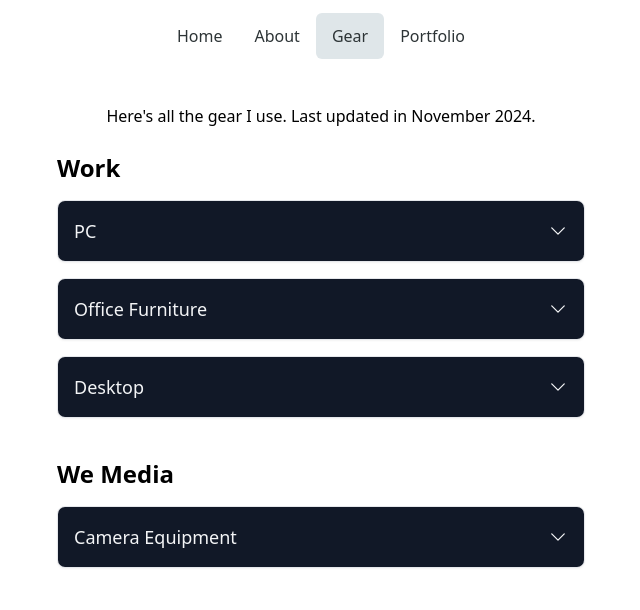
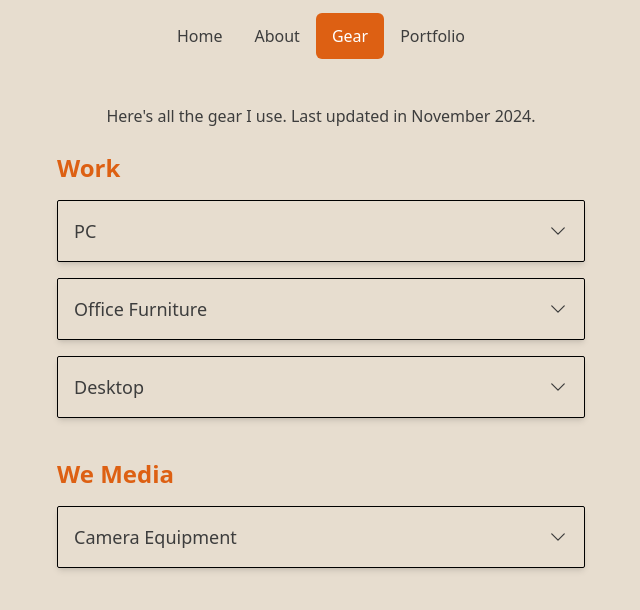
Before and after one commit to ziku10121/leo-web-intro, a Vue app: page /gear in a window 1280 px wide. Shown: the top 610 px of the page, without its empty margins (319-959 px from the left). Built offline with nearby package versions, Linux system fonts and the light colour scheme; a web font is replaced by a local one.

Commit message:
調整樣式調整配色

```diff
--- a/index.html
+++ b/index.html
@@ -31,6 +31,10 @@
     <style>
       @import url("https://fonts.googleapis.com/css2?family=Castoro:ital@0;1&family=Noto+Sans+TC:wght@100..900&display=swap");
       @import url("https://fonts.googleapis.com/css2?family=Castoro:ital@0;1&family=Noto+Sans+TC:wght@100..900&family=Roboto:ital,wght@0,100;0,300;0,400;0,500;0,700;0,900;1,100;1,300;1,400;1,500;1,700;1,900&display=swap");
+
+      body{
+        background-color:var(--app-bg-color);
+      }
     </style>
   </head>
   <body>
--- a/src/layouts/DefaultLayout.vue
+++ b/src/layouts/DefaultLayout.vue
@@ -3,5 +3,5 @@ import Sidebar from "@/layouts/components/Sidebar/index.vue";
 </script>
 <template>
   <Sidebar></Sidebar>
-  <router-view> </router-view>
+  <router-view></router-view>
 </template>
--- a/src/layouts/components/Nav/index.vue
+++ b/src/layouts/components/Nav/index.vue
@@ -25,11 +25,11 @@ const goPage = (pathName) => {
     :class="isLogo ? 'justify-between' : 'justify-center'"
   >
     <a v-if="isLogo" class="shrink-0 text-primary" href="/"></a>
-    <ul class="flex">
+    <ul class="flex nav">
       <li class="transform hover:scale-105 duration-200">
         <a
-          class="px-4 py-3 text-primary text-md text-center rounded-md hover:text-breeze transition-colors duration-200"
-          :class="route.name === 'Home' ? 'bg-cityLight' : ''"
+          class="px-4 py-3 text-primary text-md text-center rounded-md duration-200 "
+          :class="route.name === 'Home' ? 'active' : ''"
           href="/"
           @click.prevent="goPage('Home')"
         >
@@ -38,8 +38,8 @@ const goPage = (pathName) => {
       </li>
       <li class="transform hover:scale-105 duration-200">
         <a
-          class="px-4 py-3 text-primary text-md text-center rounded-md hover:text-breeze transition-colors duration-200"
-          :class="route.name === 'About' ? 'bg-cityLight' : ''"
+          class="px-4 py-3 text-primary text-md text-center rounded-md duration-200"
+          :class="route.name === 'About' ? 'active' : ''"
           href="/about"
           @click.prevent="goPage('About')"
         >
@@ -48,8 +48,8 @@ const goPage = (pathName) => {
       </li>
       <li class="transform hover:scale-105 duration-200">
         <a
-          class="px-4 py-3 text-primary text-md text-center rounded-md hover:text-breeze transition-colors duration-200"
-          :class="route.name === 'Gear' ? 'bg-cityLight' : ''"
+          class="px-4 py-3 text-primary text-md text-center rounded-md duration-200"
+          :class="route.name === 'Gear' ? 'active' : ''"
           href="/gear"
           @click.prevent="goPage('Gear')"
         >
@@ -58,8 +58,8 @@ const goPage = (pathName) => {
       </li>
       <li class="transform hover:scale-105 duration-200">
         <a
-          class="px-4 py-3 text-primary text-md text-center rounded-md hover:text-breeze transition-colors duration-200"
-          :class="route.name === 'Portfolio' ? 'bg-cityLight' : ''"
+          class="px-4 py-3 text-primary text-md text-center rounded-md duration-200"
+          :class="route.name === 'Portfolio' ? 'active' : ''"
           href="/portfolio"
           @click.prevent="goPage('Portfolio')"
         >
--- a/src/layouts/components/Nav/style.scss
+++ b/src/layouts/components/Nav/style.scss
@@ -0,0 +1,19 @@
+.nav{
+  a{
+    color:var(--app-text-color);
+
+    :hover{
+      color:var(--app-text-hover-color);
+      background: var(--app-text-hover-bg-color);
+    }
+  }
+}
+a{
+  &:hover{
+    color:var(--app-nav-hover-color);
+  }
+  &.active{
+    color:var(--app-nav-active-color);
+    background-color: var(--app-nav-active-bg-color);
+  }
+}
--- a/src/styles/basic/_root.scss
+++ b/src/styles/basic/_root.scss
@@ -1,3 +1,27 @@
 :root {
+  --color-bg:#E7DDCF;
+  --color-bg-light: #DBCAB6;
+  --color-bg-dark:#181818;
+  --color-txt: #3D3D3D;
+  --color-orange:#DD6013;
+  --color-orange-dark:#96410D;
+  --color-green: #789904;
+  --color-white: #ffffff;
+
+
   --font-style: "Roboto" "Noto Sans TC", sans-serif;
+  --app-bg-color:var(--color-bg);
+  --app-text-color:var(--color-txt);
+  --app-nav-hover-color:var(--color-orange);
+  --app-nav-active-color:var(--color-white);
+  --app-nav-active-bg-color:var(--color-orange);
+
+  /*Media Icon*/
+  --media-icon-color:var(--color-bg-dark);
+  --media-icon-hover-color:var(--color-txt);
+
+  /*Card*/
+  --card-title-hover-text-color:var(--color-orange);
+  --card-item-bg-color:var(--color-bg);
+  --card-item-hover-bg-color:var(--color-bg-light);
 }
--- a/src/styles/custom.scss
+++ b/src/styles/custom.scss
@@ -3,6 +3,7 @@ body {
   font-optical-sizing: auto;
   font-weight: 400;
   font-style: normal;
+  color:var(--app-text-color);
 }
 
 ul {
@@ -13,3 +14,74 @@ a {
   text-decoration: none;
   color: #2d3436;
 }
+
+h3{
+  color:var(--color-orange);
+}
+
+.card{
+  color:var(--app-text-color);
+
+  .card-title{
+    background-color: var(--card-bg-color);
+
+    &:hover{
+      color:var(--card-title-hover-text-color)
+    }
+  }
+  .card-content{
+    background-color: var(--card-bg-color);
+  }
+  .card-item{
+    a{
+      &:hover{
+        background-color:var(--card-item-hover-bg-color);
+      }
+    }
+  }
+}
+
+.portfolio-card{
+
+  &:hover{
+    h5{
+      color:var(--card-title-hover-text-color);
+    }
+  }
+
+  .card-tag{
+    color:var(--color-green);
+    border:1px solid;
+    border-color:var(--color-green);
+
+    &:hover{
+      color:var(--color-white);
+      background-color:var(--color-green);
+    }
+  }
+}
+
+.portfolio-effects {
+  z-index: 1;
+  position: relative;
+  font-size: inherit;
+  font-family: inherit;
+  outline: none;
+  overflow: hidden;
+
+  &::after{
+    content: '';
+    z-index: 2;
+    background-color: hsla(0, 0%, 100%, 0.2);;
+    position: absolute;
+    top: -50%;
+    bottom: -50%;
+    width: 2em;
+    transform: translate3d(-1000%, 0, 0) rotate(35deg);
+  }
+
+  &:hover::after {
+    transition: transform 0.6s ease-in-out;
+    transform: translate3d(1700%, 0, 0) rotate(35deg);
+  }
+}
--- a/src/views/About/index.vue
+++ b/src/views/About/index.vue
@@ -66,7 +66,7 @@ const workData = ref([
   <div class="mx-auto max-w-[576px] px-6 pt-6 md:pt-12 pb-16">
     <!-- About -->
     <div class="about md:gap-4 mb-6">
-      <h2 class="text-3xl font-bold mb-4">About</h2>
+      <h3 class="text-3xl font-bold mb-4">About</h3>
       <div class="flex flex-col gap-3">
         <p>大家好！我是Leo。目前生活在台北的一個北漂青年。</p>
         <p>
@@ -76,13 +76,13 @@ const workData = ref([
           <p class="mb-2 md:mb-4">
             除了工作之餘，我平常生活也離不開以下幾件事：
           </p>
-          <div>
+          <div class="interest-container">
             <div v-for="interest in interestData" class="flex items-top mt-2">
-              <div class="mr-3 text-xl">
+              <div class="mr-3 text-xl interest-icon">
                 <ion-icon :name="interest.icon"></ion-icon>
               </div>
               <div>
-                <span class="font-bold text-md">{{ interest.title }}</span>
+                <span class="font-bold text-md interest-title">{{ interest.title }}</span>
                 <span>{{ interest.text }}</span>
               </div>
             </div>
@@ -92,7 +92,7 @@ const workData = ref([
     </div>
     <!-- Education -->
     <div class="education md:gap-4 mb-6">
-      <h2 class="text-3xl font-bold mb-4">Education</h2>
+      <h3 class="text-3xl font-bold mb-4">Education</h3>
       <div>
         <div class="flex flex-col text-lg" v-for="education in educationData">
           <div class="school-name mb-1">
@@ -108,7 +108,7 @@ const workData = ref([
     </div>
     <!-- Work -->
     <div class="work">
-      <h2 class="text-3xl font-bold mb-4">Work</h2>
+      <h3 class="text-3xl font-bold mb-4">Work</h3>
       <p class="mb-5">
         我專注於 JavaScript、Vue、ASP.NET Web API、網頁開發、UI/UX
         設計及產品設計，並持續深化現有的知識領域。同時，我也積極學習新事物，不僅限於工作領域，並拓展自己的視野與技能，保持對創新和變化的開放態度。
@@ -142,4 +142,13 @@ const workData = ref([
     </div>
   </div>
 </template>
-<style lang="scss" scoped></style>
+<style lang="scss" scoped>
+.interest-container{
+  .interest-icon{
+    color:var(--color-green);
+  }
+  .interest-title{
+    color:var(--color-green);
+  }
+}
+</style>
--- a/src/views/Gear/index.vue
+++ b/src/views/Gear/index.vue
@@ -116,12 +116,12 @@ function getImageUrl(relativePath) {
       <div class="flex flex-col" v-for="gearItem in gearData">
         <h3 class="text-2xl font-bold mt-6 mb-4">{{ gearItem.category }}</h3>
         <div
-          class="mb-4 divide-y divide-gray-100 overflow-hidden rounded-lg border border-gray-200 bg-white shadow-sm"
+          class="mb-4 overflow-hidden rounded-sm border border-black shadow-md card"
           v-for="gear in gearItem.data"
         >
           <details class="group">
             <summary
-              class="flex cursor-pointer list-none items-center justify-between p-4 text-lg font-medium text-gray-100 bg-gray-900"
+              class="flex cursor-pointer list-none items-center justify-between p-4 text-lg hover:font-bold card-title"
             >
               {{ gear.title }}
               <div class="text-secondary-500">
@@ -142,13 +142,13 @@ function getImageUrl(relativePath) {
               </div>
             </summary>
             <div
-              class="flex flex-col gap-3 border-t border-t-gray-100 p-4 text-secondary-500"
+              class="flex flex-col gap-3 border-t border-t-black p-4 text-secondary-500 card-content"
             >
-              <div class="space-y-4 w-full" v-for="childItem in gear.itemsData">
+              <div class="space-y-4 w-full card-item" v-for="childItem in gear.itemsData">
                 <a
                   :href="childItem.linkUrl"
                   target="_blank"
-                  class="block w-full px-4 py-3 border rounded-lg bg-gray-100 hover:bg-gray-300 duration-200"
+                  class="block w-full px-4 py-3 border border-gray-900 rounded-lg duration-200"
                 >
                   <div class="flex items-center">
                     <div class="flex-grow">
--- a/src/views/Portfolio/index.vue
+++ b/src/views/Portfolio/index.vue
@@ -15,31 +15,31 @@ const portfolioListData = [
 
 <template>
   <div class="mx-auto max-w-[576px] px-6 pt-6 md:pt-12 pb-16">
-    <h2 class="text-2xl font-bold py-5 md:py-6">My Portfolio</h2>
+    <h3 class="text-2xl font-bold py-5 md:py-6">My Portfolio</h3>
 
     <div class="flex flex-col gap-5">
       <template v-for="portfolio in portfolioListData">
         <a
           :href="portfolio.linkUrl"
-          class="flex flex-col items-center md:flex-row md:max-w-xl bg-white border border-gray-200 rounded-lg shadow hover:bg-gray-100 dark:border-gray-700 dark:bg-gray-800 dark:hover:bg-gray-700"
+          class="flex flex-col items-center md:flex-row md:max-w-xl border border-black rounded-md shadow-sm hover:shadow-lg portfolio-card portfolio-effects"
         >
           <img
-            class="object-cover w-full rounded-t-lg h-48 md:h-60 md:w-48 md:rounded-none md:rounded-s-lg"
+            class="object-cover w-full rounded-t-md h-48 md:h-60 md:w-48 md:rounded-none md:rounded-s-md"
             :src="portfolio.imgSrc"
             alt="IMG"
           />
           <div class="flex flex-col justify-between p-4 leading-normal">
             <h5
-              class="mb-2 text-2xl font-bold tracking-tight text-gray-900 dark:text-white"
+              class="mb-2 text-2xl font-bold tracking-tight"
             >
               {{ portfolio.name }}
             </h5>
-            <p class="mb-3 font-normal text-gray-700 dark:text-gray-400">
+            <p class="mb-3 font-normal">
               {{ portfolio.describe }}
             </p>
             <div class="flex flex-wrap gap-2">
               <div
-                class="flex items-center px-2 py-2 text-sm font-medium text-center text-white bg-blue-700 rounded-lg hover:bg-blue-800 focus:ring-4 focus:outline-none focus:ring-blue-300"
+                class="flex items-center px-2 py-1 text-sm font-medium text-center rounded-lg card-tag duration-300"
                 v-for="tag in portfolio.tags"
               >
                 {{ tag }}
@@ -51,4 +51,6 @@ const portfolioListData = [
     </div>
   </div>
 </template>
-<style lang="scss" scoped></style>
+<style lang="scss" scoped>
+
+</style>
```
Also changed, not shown: src/views/Home/index.vue (+13 -9 lines).
